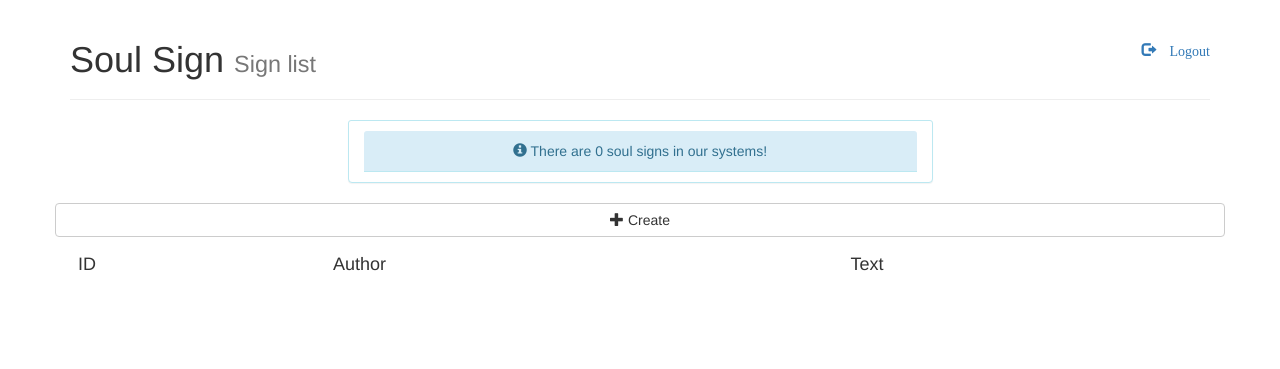
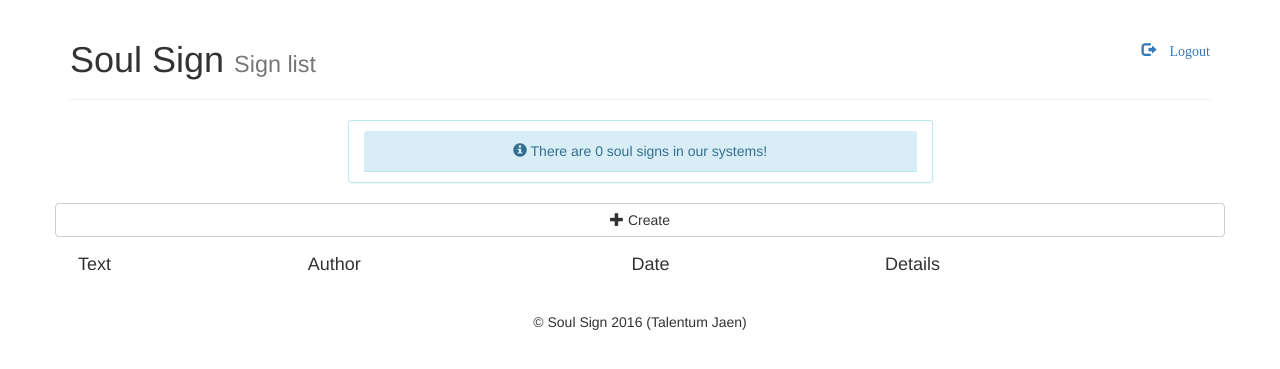
Before and after one commit to denisroldan/soul-sign, a Django app: page /sign/ in a window 1280 px wide. Shown: the top 369 px of the page. Run offline with Django 3.2, Linux system fonts and the light colour scheme; the visitor is signed in with stand-in values (Sample User, id 1); data comes from the database, SQL or seed files in the repository; data that the repository does not hold is empty; parts of the project's set-up code (start-up, migrations or seed data) failed here and were passed over; some libraries are stand-ins or nearby versions.

Commit message:
Added i18n to the app. Translated some strings in templates and models. Added 'es' translation po file.

```diff
--- a/sign/models.py
+++ b/sign/models.py
@@ -1,6 +1,7 @@
 from django.contrib.auth.models import User
 from django.db import models
 from django.utils.six import python_2_unicode_compatible
+from django.utils.translation import ugettext_lazy as _
 
 
 @python_2_unicode_compatible
@@ -14,5 +15,5 @@ class Sign(models.Model):
         return "{0} created by {1} on {2}".format(self.text, self.author, self.created)
 
     class Meta:
-        verbose_name = "Soul Sign"
-        verbose_name_plural = "Soul Signs"
+        verbose_name = _("Soul Sign")
+        verbose_name_plural = _("Soul Signs")
--- a/sign/templates/sign_list.html
+++ b/sign/templates/sign_list.html
@@ -1,5 +1,6 @@
 {% extends 'includes/base.html' %}
 {% load humanize %}
+{% load i18n %}
 {% block title %}Sign list{% endblock %}
 {% block header %}Sign list{% endblock %}
 {% block content %}
@@ -12,9 +13,10 @@
     <table class="table">
         <thead>
         <tr>
-            <td><h4>ID</h4></td>
-            <td><h4>Author</h4></td>
-            <td><h4>Text</h4></td>
+            <td><h4>{% trans "Text" %}</h4></td>
+            <td><h4>{% trans "Author" %}</h4></td>
+            <td><h4>{% trans "Date" %}</h4></td>
+            <td><h4>{% trans "Details" %}</h4></td>
         </tr>
         </thead>
         <tbody>
--- a/templates/includes/base.html
+++ b/templates/includes/base.html
@@ -1,9 +1,10 @@
 {% load staticfiles %}
+{% load i18n %}
 <!DOCTYPE html>
-<html lang="en">
+<html>
 <head>
     <meta charset="UTF-8">
-    <title>Soul Sign - {% block title %}{% endblock %}</title>
+    <title>{% trans "Soul Sign" %} - {% block title %}{% endblock %}</title>
     <link href="{% static 'css/bootstrap.min.css' %}" rel="stylesheet">
     {% block extrastyle %}{% endblock %}
 </head>
@@ -13,12 +14,13 @@
         {% if request.user.is_authenticated %}
         <div class="pull-right"><a href="{% url 'account:logout' %}"><span class="glyphicon glyphicon-log-out"> Logout</span></a></div>
         {% endif %}
-        <h1>Soul Sign
+        <h1>{% trans "Soul Sign" %}
             <small>{% block header %}{% endblock %}</small>
         </h1>
     </div>
     {% block content %}
     {% endblock %}
 </div>
+<div class="footer text-center">© Soul Sign 2016 (Talentum Jaen)</div>
 </body>
 </html>
```
Also changed, not shown: soul_sign/settings.py (+4 -3 lines), translations/es/LC_MESSAGES/django.po (added).
